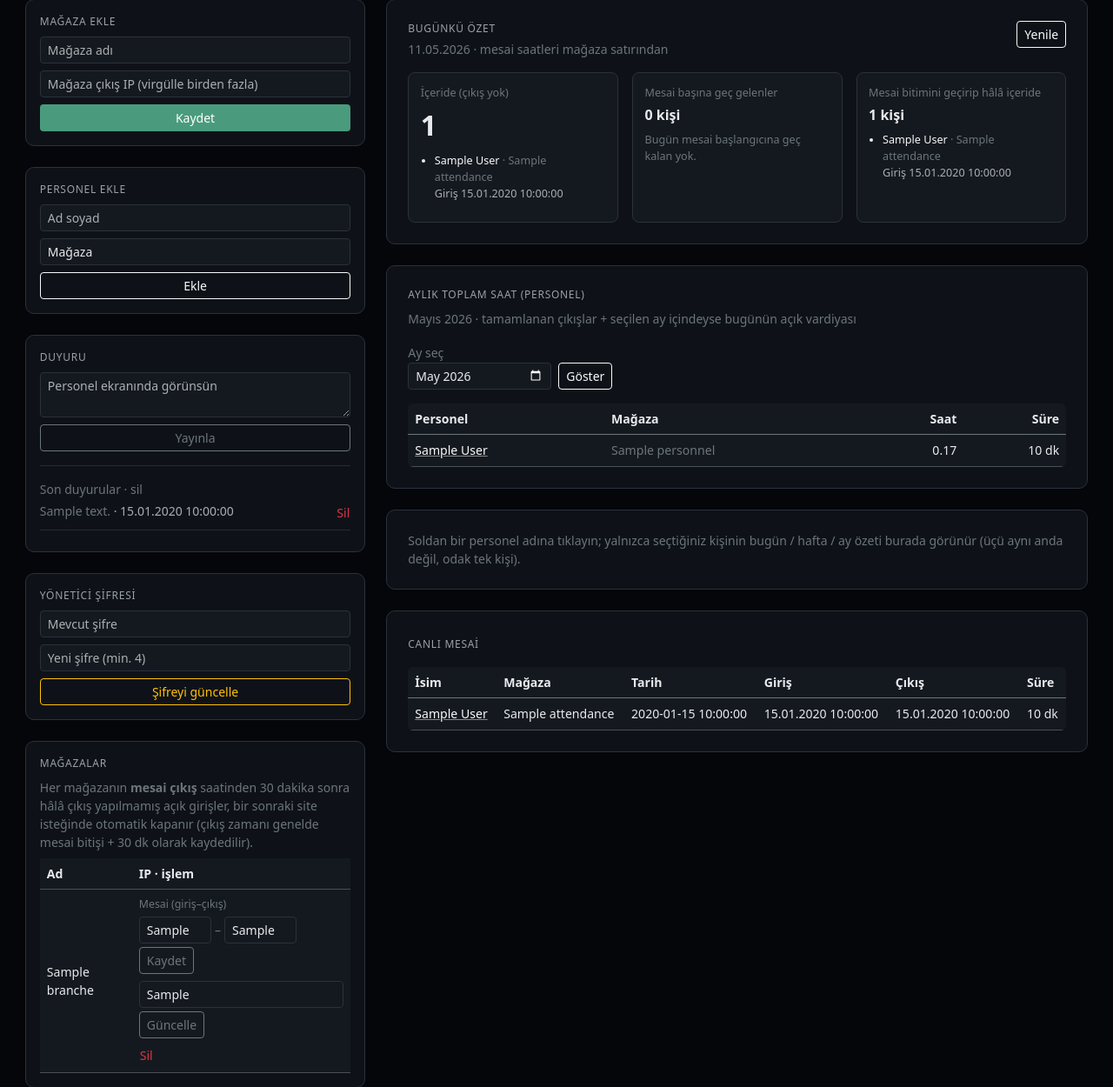
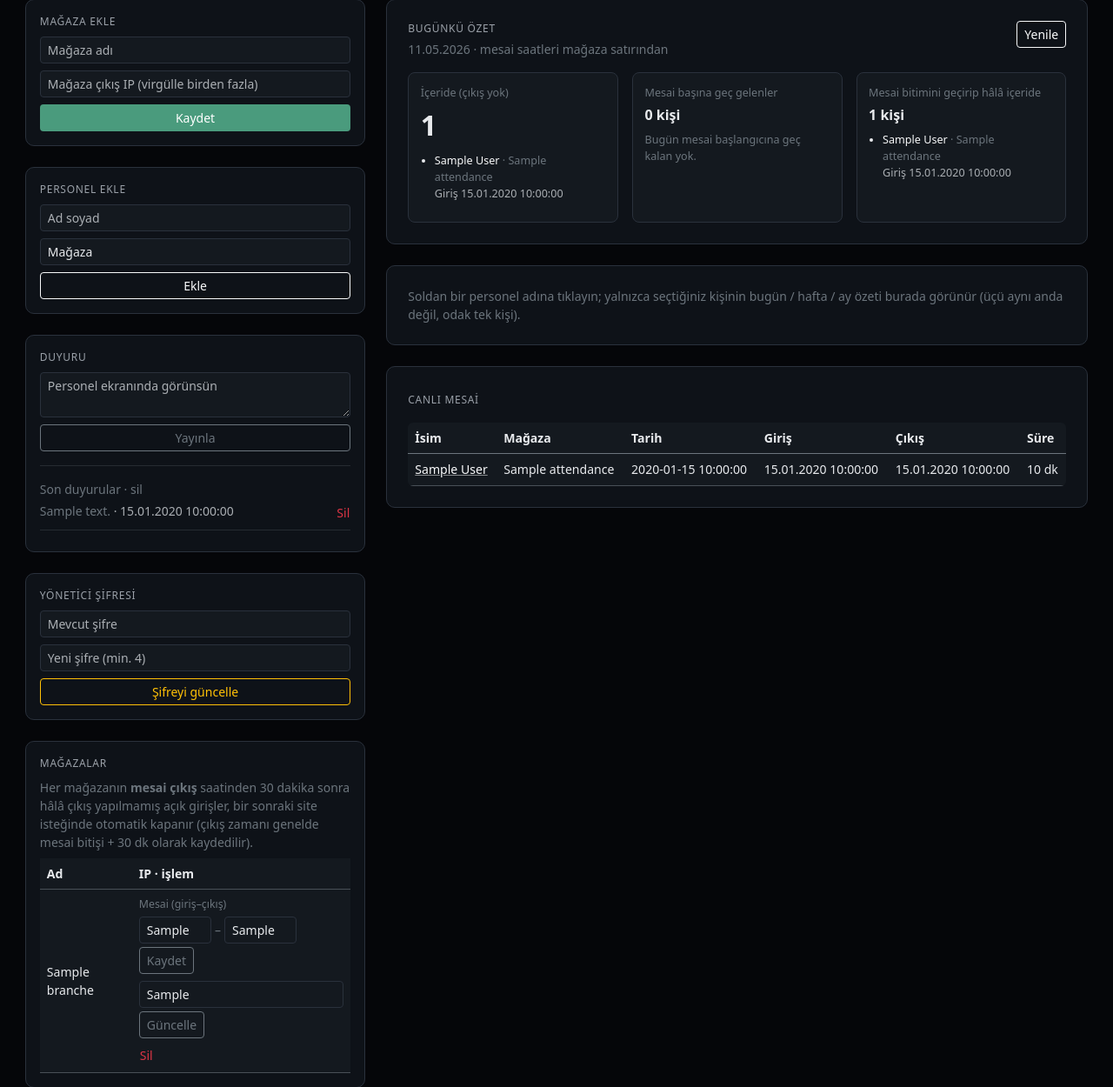
Before and after one commit to furkanyilmaz43609/parti-kirtasiye, a Flask app: page /admin in a window 1280 px wide. Shown: the part 98-1348 px from the top of the page at 87% size. Run offline with Flask 3, Linux system fonts and the light colour scheme; the visitor is signed in with stand-in values (Sample User, id 1); a database or web service that is not in the repository returns one stand-in record (values such as "Sample title"); some libraries are stand-ins or nearby versions.

Commit message:
Remove monthly hours summary card from admin
Co-authored-by: Cursor <cursoragent@cursor.com>

```diff
--- a/app.py
+++ b/app.py
@@ -5,7 +5,6 @@ import os
 import secrets
 import sqlite3
 import time
-from calendar import monthrange
 from datetime import datetime, timedelta
 from io import StringIO
 from zoneinfo import ZoneInfo
@@ -33,22 +32,6 @@ from flask import (
 
 BASE_DIR = os.path.dirname(os.path.abspath(__file__))
 TR = ZoneInfo("Europe/Istanbul")
-
-MONTH_NAMES_TR = (
-    "",
-    "Ocak",
-    "Şubat",
-    "Mart",
-    "Nisan",
-    "Mayıs",
-    "Haziran",
-    "Temmuz",
-    "Ağustos",
-    "Eylül",
-    "Ekim",
-    "Kasım",
-    "Aralık",
-)
 
 # Mesai çıkış saatinden bu kadar dakika sonra hâlâ açık giriş varsa otomatik çıkış.
 SHIFT_END_AUTO_CHECKOUT_GRACE_MIN = 30
@@ -630,20 +613,6 @@ def branch_shift_moment_on_day_tr(day_str: str, hhmm: str | None, default_hhmm:
         return None
 
 
-def parse_summary_month_param(raw: str | None, ref: datetime) -> tuple[int, int]:
-    s = (raw or "").strip()
-    if len(s) == 7 and s[4] == "-":
-        try:
-            y = int(s[:4])
-            m = int(s[5:7])
-            if 1 <= m <= 12 and 2000 <= y <= 2100:
-                return y, m
-        except ValueError:
-            pass
-    d = ref.date()
-    return d.year, d.month
-
-
 def fetch_today_dashboard_summary(db):
     """Bugün (TR): içeridekiler, mesai başına geç gelenler, mesai bitimini geçirip hâlâ içeride olanlar."""
     now = now_tr()
@@ -722,62 +691,6 @@ def fetch_today_dashboard_summary(db):
         "late_arrivals": late_arrivals,
         "past_shift_inside": past_shift_inside,
     }
-
-
-def monthly_hours_by_personnel(db, year: int, month: int):
-    """Seçilen takvim ayı için personel bazlı toplam çalışma (tamamlanan + bugün açıksa canlı)."""
-    _, last_d = monthrange(year, month)
-    start_s = f"{year:04d}-{month:02d}-01"
-    end_s = f"{year:04d}-{month:02d}-{last_d:02d}"
-    now = now_tr()
-    today_s = now.strftime("%Y-%m-%d")
-
-    people = db.execute(
-        """
-        SELECT p.id, p.full_name, b.name AS branch_name
-        FROM personnel p
-        JOIN branches b ON b.id = p.branch_id
-        ORDER BY LOWER(p.full_name), p.full_name
-        """
-    ).fetchall()
-
-    rows = db.execute(
-        """
-        SELECT personnel_id, date, checkin_at, checkout_at, duration_minutes
-        FROM attendance
-        WHERE date >= ? AND date <= ?
-        """,
-        (start_s, end_s),
-    ).fetchall()
-
-    tot = {int(p["id"]): 0 for p in people}
-    for r in rows:
-        pid = int(r["personnel_id"])
-        if pid not in tot:
-            continue
-        if r["checkout_at"]:
-            tot[pid] += int(r["duration_minutes"] or 0)
-        elif r["checkin_at"] and r["date"] == today_s and start_s <= today_s <= end_s:
-            ci = _parse_ts_tr(r["checkin_at"])
-            if ci:
-                tot[pid] += _minutes_between(ci, now)
-
-    out = []
-    for p in people:
-        pid = int(p["id"])
-        m = tot.get(pid, 0)
-        out.append(
-            {
-                "personnel_id": pid,
-                "full_name": p["full_name"],
-                "branch_name": p["branch_name"],
-                "total_minutes": m,
-                "total_hm": format_duration_tr(m),
-                "total_hours": round(m / 60.0, 2),
-            }
-        )
-    out.sort(key=lambda x: (-x["total_minutes"], x["full_name"].lower()))
-    return out
 
 
 def personnel_work_stats(db, personnel_id: int):
@@ -1069,12 +982,7 @@ def admin():
         "SELECT id, content, created_at FROM announcements ORDER BY id DESC LIMIT 20"
     ).fetchall()
 
-    now_admin = now_tr()
-    summ_y, summ_m = parse_summary_month_param(request.args.get("ozet_ay"), now_admin)
     today_summary = fetch_today_dashboard_summary(db)
-    monthly_hours_rows = monthly_hours_by_personnel(db, summ_y, summ_m)
-    summary_month_value = f"{summ_y:04d}-{summ_m:02d}"
-    summary_month_title = f"{MONTH_NAMES_TR[summ_m]} {summ_y}"
 
     selected_pid = request.args.get("pid", type=int)
     selected_start = (request.args.get("start_date") or "").strip()
@@ -1107,9 +1015,6 @@ def admin():
         attendance_rows=attendance_rows,
         latest_notes=latest_notes,
         today_summary=today_summary,
-        monthly_hours_rows=monthly_hours_rows,
-        summary_month_value=summary_month_value,
-        summary_month_title=summary_month_title,
         selected_pid=selected_pid,
         sel_name=sel_name,
         sel_stats=sel_stats,
--- a/templates/admin.html
+++ b/templates/admin.html
@@ -255,42 +255,6 @@
                 </div>
             </div>
 
-            <div class="card-s p-4 mb-4">
-                <div class="section-title mb-2">Aylık toplam saat (personel)</div>
-                <p class="small text-secondary mb-3">{{ summary_month_title }} · tamamlanan çıkışlar + seçilen ay içindeyse bugünün açık vardiyası</p>
-                <form method="get" class="row g-2 align-items-end flex-wrap mb-3">
-                    <div class="col-auto">
-                        <label class="form-label small text-secondary mb-0">Ay seç</label>
-                        <input type="month" class="form-control form-control-sm" name="ozet_ay" value="{{ summary_month_value }}">
-                    </div>
-                    <div class="col-auto">
-                        <button type="submit" class="btn btn-sm btn-outline-light">Göster</button>
-                    </div>
-                    {% if selected_pid %}<input type="hidden" name="pid" value="{{ selected_pid }}">{% endif %}
-                    {% if selected_start %}<input type="hidden" name="start_date" value="{{ selected_start }}">{% endif %}
-                    {% if selected_end %}<input type="hidden" name="end_date" value="{{ selected_end }}">{% endif %}
-                </form>
-                <div class="table-responsive rounded-2" style="max-height:min(50vh,420px)">
-                    <table class="table table-sm compact table-darkish mb-0">
-                        <thead class="sticky-top sticky-head border-bottom border-secondary"><tr>
-                            <th>Personel</th><th>Mağaza</th><th class="text-end">Saat</th><th class="text-end">Süre</th>
-                        </tr></thead>
-                        <tbody>
-                        {% for row in monthly_hours_rows %}
-                            <tr>
-                                <td><a class="link-light link-underline-opacity-50" href="{{ url_for('admin', pid=row.personnel_id, ozet_ay=summary_month_value) }}">{{ row.full_name }}</a></td>
-                                <td class="small text-secondary">{{ row.branch_name }}</td>
-                                <td class="text-end text-nowrap">{{ row.total_hours }}</td>
-                                <td class="text-end text-nowrap">{{ row.total_hm }}</td>
-                            </tr>
-                        {% else %}
-                            <tr><td colspan="4" class="text-secondary">Personel yok</td></tr>
-                        {% endfor %}
-                        </tbody>
-                    </table>
-                </div>
-            </div>
-
             {% if sel_stats and sel_name %}
             <div class="card-s p-4 mb-4">
                 <div class="d-flex justify-content-between align-items-start flex-wrap gap-2">
```
